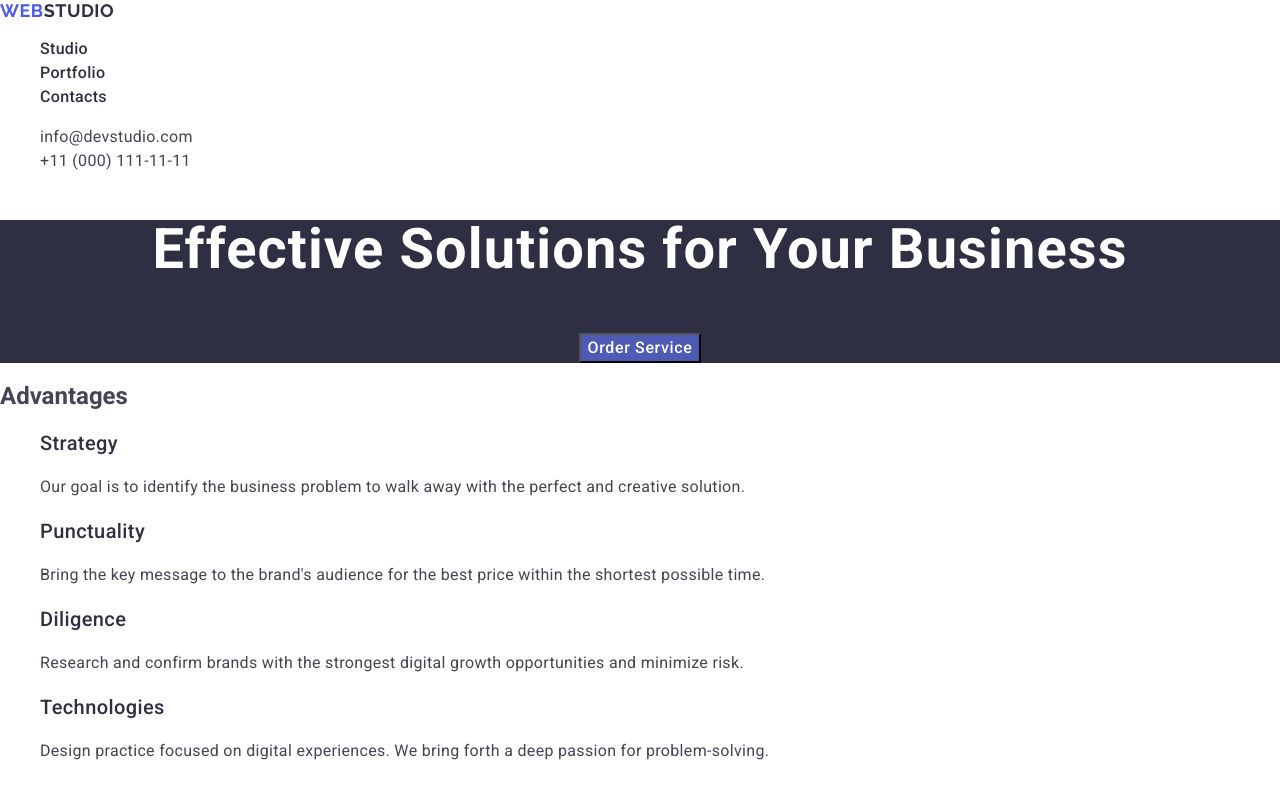
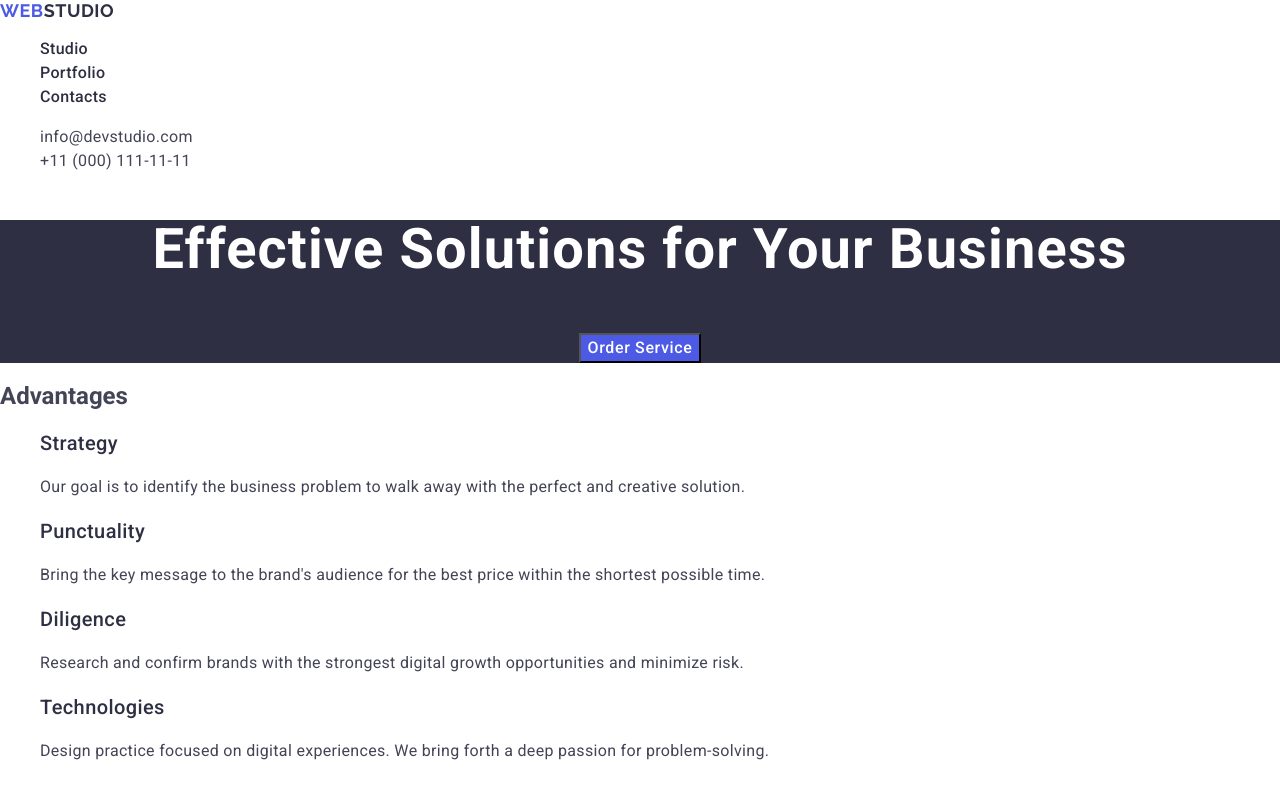
Before and after one commit to shch6rskz2001-boop/goit-markup-hw-02, a plain HTML site: page index.html in a window 1280 px wide. Shown: the top 793 px of the page. Drawn offline with nearby package versions, Linux system fonts and the light colour scheme.

Commit message:
add styles

```diff
--- a/css/styles.css
+++ b/css/styles.css
@@ -83,13 +83,18 @@ a {
 }
 
 .order {
-    background-color: #4d5bb5;
+    background-color: #4d5ae5;
     font-weight: 500;
     font-size: 16px;
     line-height: 1.5;
     letter-spacing: 0.04em;
     color: #fff;
     cursor: pointer
+}
+
+.order:hover,
+.order:focus {
+    background-color: #404bbf;
 }
 
 .principles-title {
```
